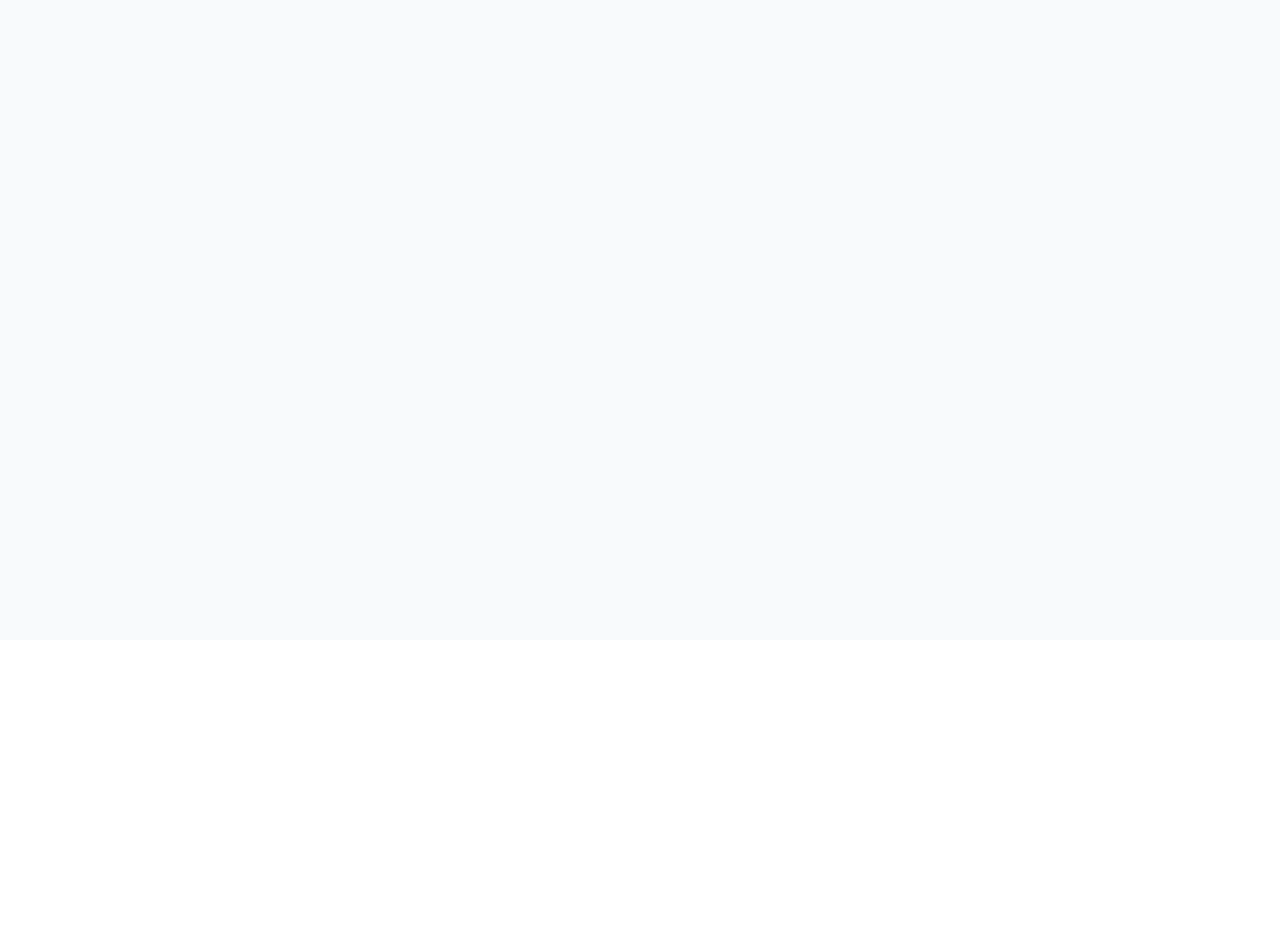
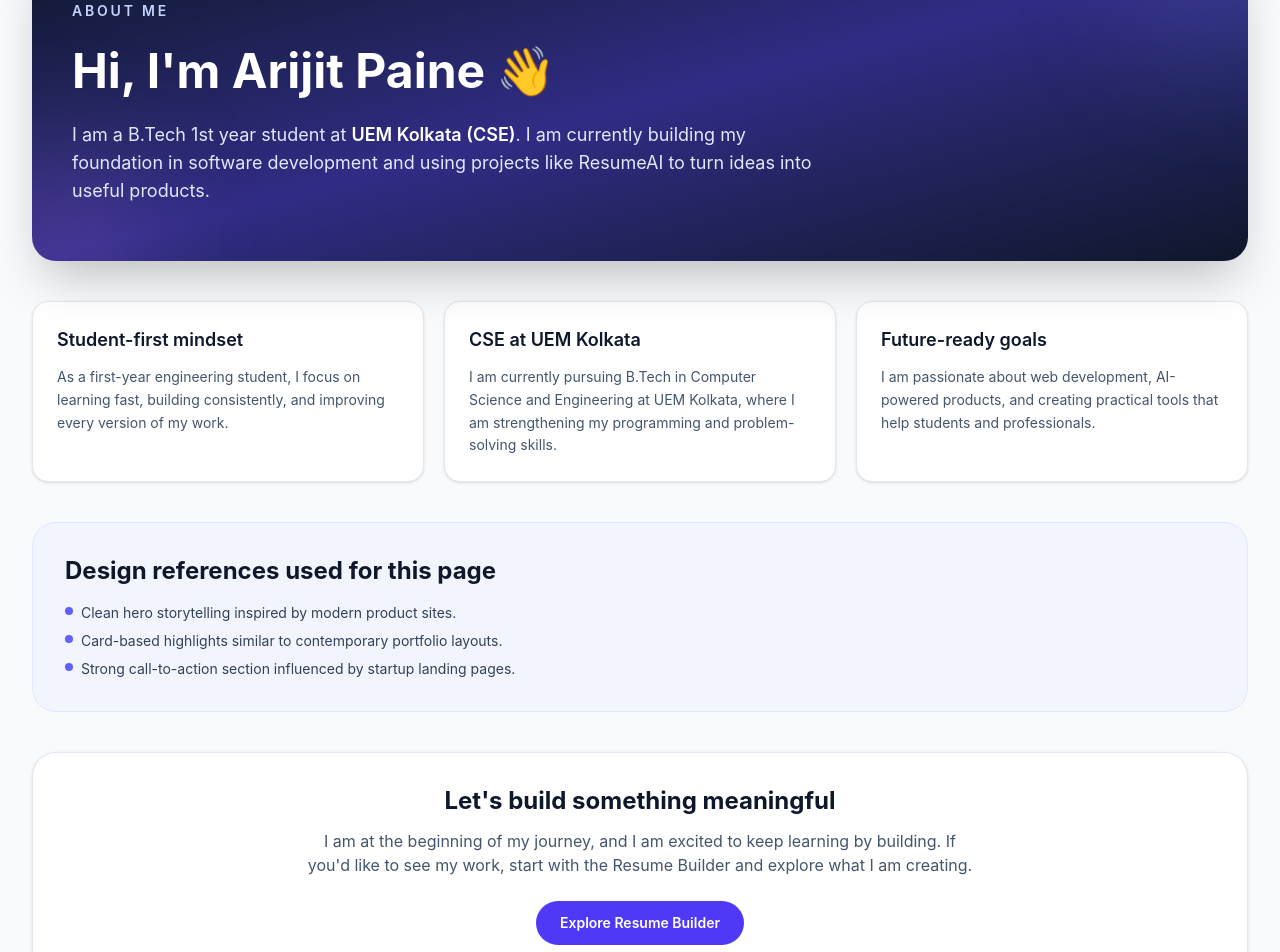
Before and after one commit to ap165/resumeAI, a React app: page /about in a window 1280 px wide. Shown: the part 160-1112 px from the top of the page. Before the commit the page ends 800 px from the top, so only its background shows below. Built offline with nearby package versions, Linux system fonts and the light colour scheme; the HTML template or start-up script is replaced by a standard one.

Commit message:
Create personalized about page for Arijit

```diff
--- a/src/App.jsx
+++ b/src/App.jsx
@@ -2,6 +2,7 @@ import { Route, Routes } from "react-router-dom";
 import Navbar from "./components/layout/Navbar.jsx";
 import Home from "./features/resume/Home.jsx";
 import ResumeBuilder from "./features/resume/ResumeBuilder.jsx";
+import About from "./features/resume/About.jsx";
 import "./styles/index.css";
 
 const App = () => {
@@ -13,7 +14,7 @@ const App = () => {
           <Route path="/" element={<Home />} />
           <Route path="/resume-builder" element={<ResumeBuilder />} />
           <Route path="/ats-score-checker" element={<h1 className="text-3xl font-bold">ATS Score Checker</h1>} />
-          <Route path="/about" element={<h1 className="text-3xl font-bold">About</h1>} />
+          <Route path="/about" element={<About />} />
         </Routes>
       </main>
     </div>
--- /dev/null
+++ b/src/features/resume/About.jsx
@@ -0,0 +1,83 @@
+import { Link } from "react-router-dom";
+
+const highlights = [
+  {
+    title: "Student-first mindset",
+    description:
+      "As a first-year engineering student, I focus on learning fast, building consistently, and improving every version of my work.",
+  },
+  {
+    title: "CSE at UEM Kolkata",
+    description:
+      "I am currently pursuing B.Tech in Computer Science and Engineering at UEM Kolkata, where I am strengthening my programming and problem-solving skills.",
+  },
+  {
+    title: "Future-ready goals",
+    description:
+      "I am passionate about web development, AI-powered products, and creating practical tools that help students and professionals.",
+  },
+];
+
+const inspirations = [
+  "Clean hero storytelling inspired by modern product sites.",
+  "Card-based highlights similar to contemporary portfolio layouts.",
+  "Strong call-to-action section influenced by startup landing pages.",
+];
+
+const About = () => {
+  return (
+    <section className="space-y-10">
+      <div className="relative overflow-hidden rounded-3xl bg-gradient-to-br from-slate-900 via-indigo-900 to-slate-900 px-6 py-14 text-white shadow-2xl sm:px-10">
+        <div className="absolute -right-16 -top-16 h-44 w-44 rounded-full bg-indigo-400/20 blur-3xl" />
+        <div className="absolute -bottom-16 -left-16 h-44 w-44 rounded-full bg-purple-400/20 blur-3xl" />
+
+        <div className="relative max-w-3xl space-y-5">
+          <p className="text-sm font-semibold uppercase tracking-[0.2em] text-indigo-200">About Me</p>
+          <h1 className="text-4xl font-bold leading-tight sm:text-5xl">Hi, I&apos;m Arijit Paine 👋</h1>
+          <p className="text-lg text-indigo-100">
+            I am a B.Tech 1st year student at <span className="font-semibold text-white">UEM Kolkata (CSE)</span>. I am
+            currently building my foundation in software development and using projects like ResumeAI to turn ideas into
+            useful products.
+          </p>
+        </div>
+      </div>
+
+      <div className="grid gap-5 md:grid-cols-3">
+        {highlights.map((item) => (
+          <article key={item.title} className="rounded-2xl border border-slate-200 bg-white p-6 shadow-sm">
+            <h2 className="text-lg font-semibold text-slate-900">{item.title}</h2>
+            <p className="mt-3 text-sm leading-relaxed text-slate-600">{item.description}</p>
+          </article>
+        ))}
+      </div>
+
+      <div className="rounded-3xl border border-indigo-100 bg-indigo-50/60 p-6 sm:p-8">
+        <h2 className="text-2xl font-bold text-slate-900">Design references used for this page</h2>
+        <ul className="mt-4 space-y-2 text-sm text-slate-700">
+          {inspirations.map((item) => (
+            <li key={item} className="flex items-start gap-2">
+              <span className="mt-1 h-2 w-2 rounded-full bg-indigo-500" aria-hidden="true" />
+              <span>{item}</span>
+            </li>
+          ))}
+        </ul>
+      </div>
+
+      <div className="rounded-3xl border border-slate-200 bg-white p-8 text-center shadow-sm">
+        <h2 className="text-2xl font-bold text-slate-900">Let&apos;s build something meaningful</h2>
+        <p className="mx-auto mt-3 max-w-2xl text-slate-600">
+          I am at the beginning of my journey, and I am excited to keep learning by building. If you&apos;d like to see my
+          work, start with the Resume Builder and explore what I am creating.
+        </p>
+        <Link
+          to="/resume-builder"
+          className="mt-6 inline-flex items-center justify-center rounded-full bg-indigo-600 px-6 py-3 text-sm font-semibold text-white transition hover:bg-indigo-700"
+        >
+          Explore Resume Builder
+        </Link>
+      </div>
+    </section>
+  );
+};
+
+export default About;
```
